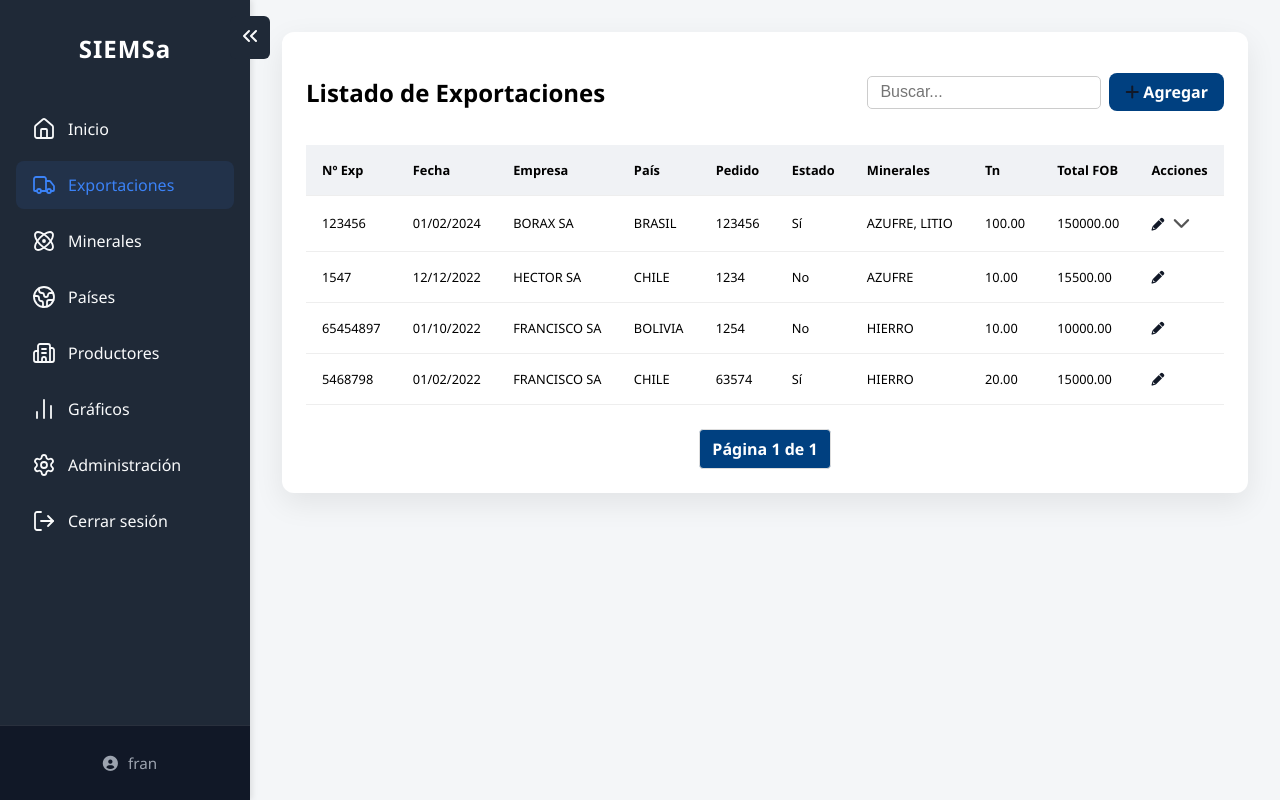
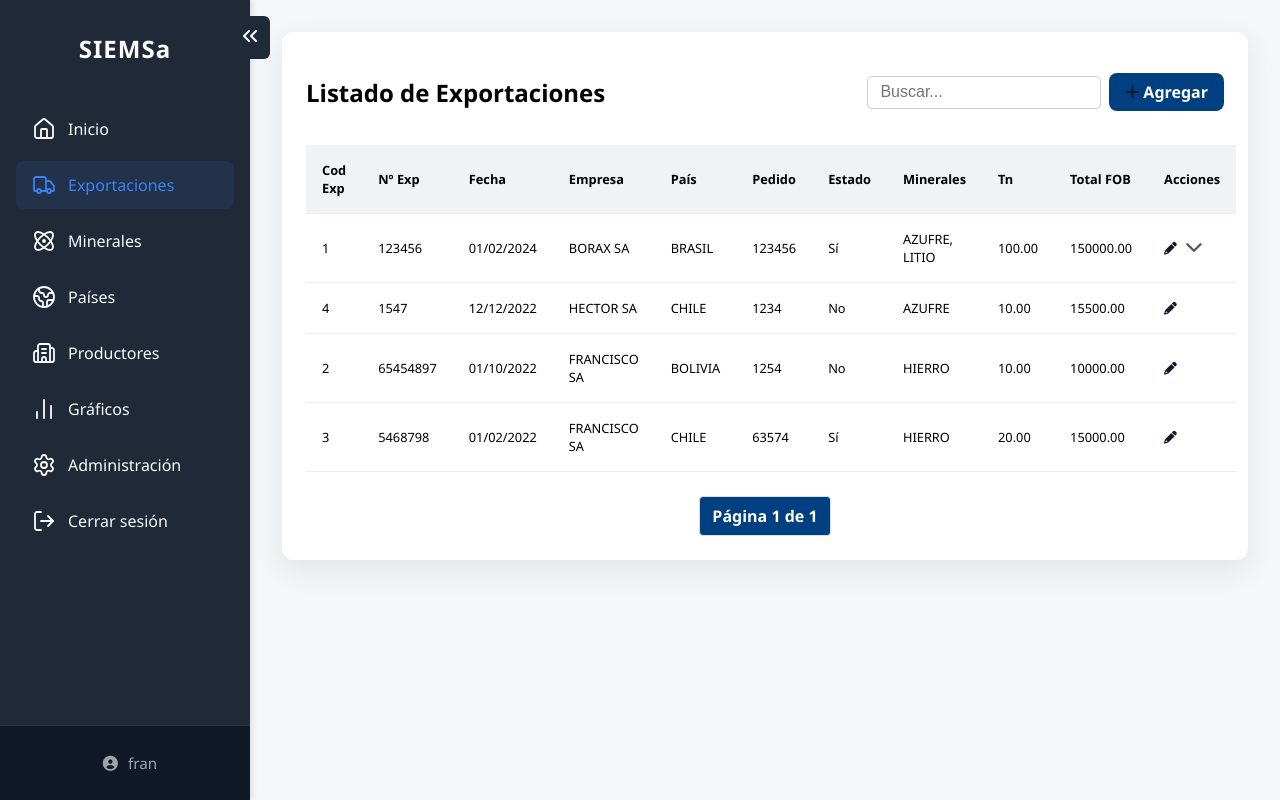
Before and after one commit to fran17sk/SIEMSa, a Django app: page /exportaciones/ in a window 1280 px wide. Run offline with Django 5.2, Linux system fonts and the light colour scheme; a user stored in the database is signed in; data comes from the database, SQL or seed files in the repository; parts of the project's set-up code (start-up, migrations or seed data) failed here and were passed over; some libraries are stand-ins or nearby versions.

Commit message:
correcciones

```diff
--- a/app/templates/exportaciones.html
+++ b/app/templates/exportaciones.html
@@ -272,6 +272,7 @@ a i{
     <table>
   <thead>
     <tr>
+      <th>Cod Exp</th>
       <th>Nº Exp</th>
       <th>Fecha</th>
       <th>Empresa</th>
@@ -289,6 +290,7 @@ a i{
     {% for item in page_obj %}
       {% with exp=item.exportacion %}
       <tr>
+        <td>{{ exp.id_export }}</td>
         <td>{{ exp.Num_Exped1 }}{% if exp.Num_Exped2 %}/{{ exp.Num_Exped2 }}{% endif %}</td>
         <td>{{ exp.fecha_export|date:"d/m/Y" }}</td>
         <td>{{ exp.id_productor_min.nom_productor_min }}</td>
```
